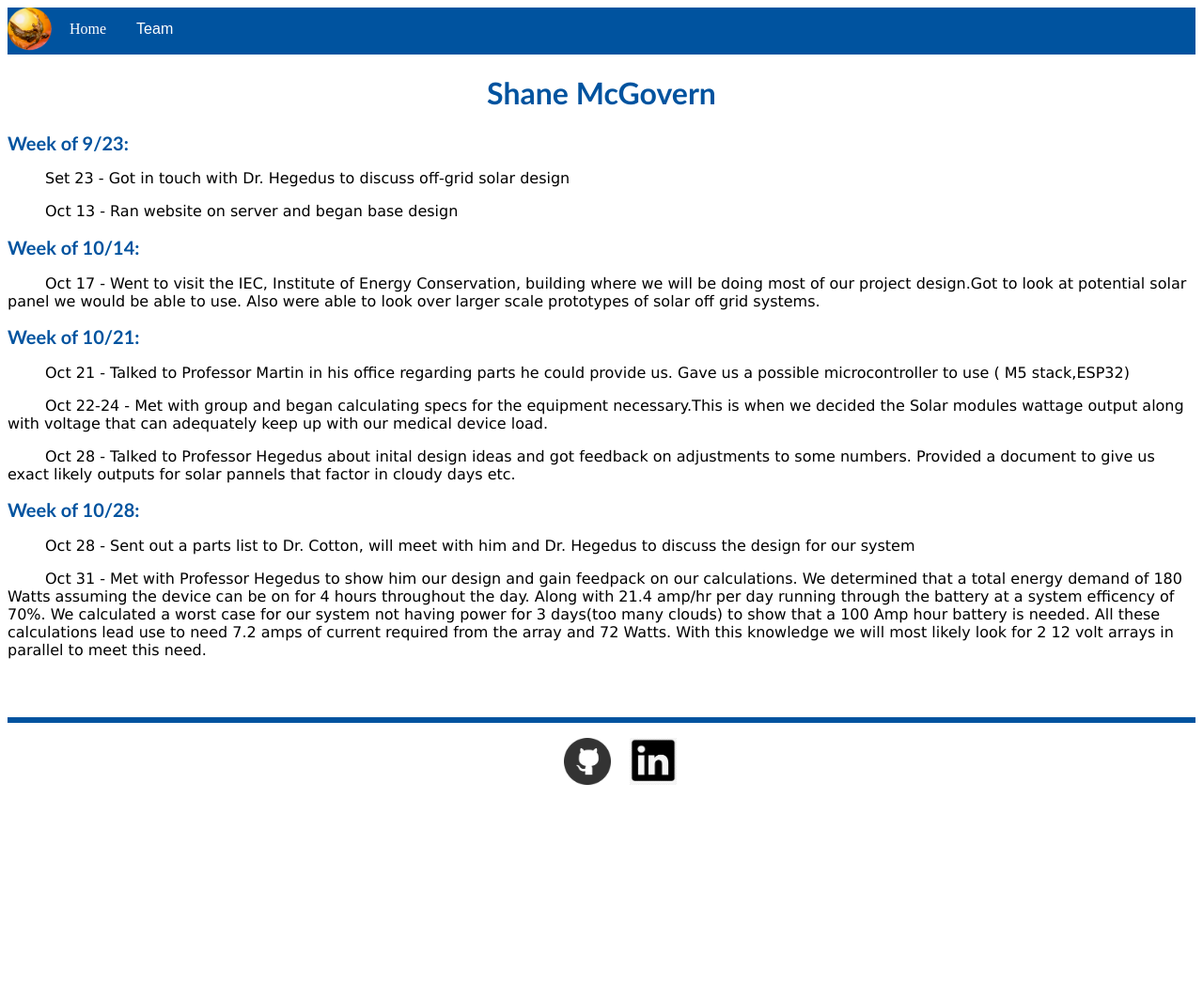
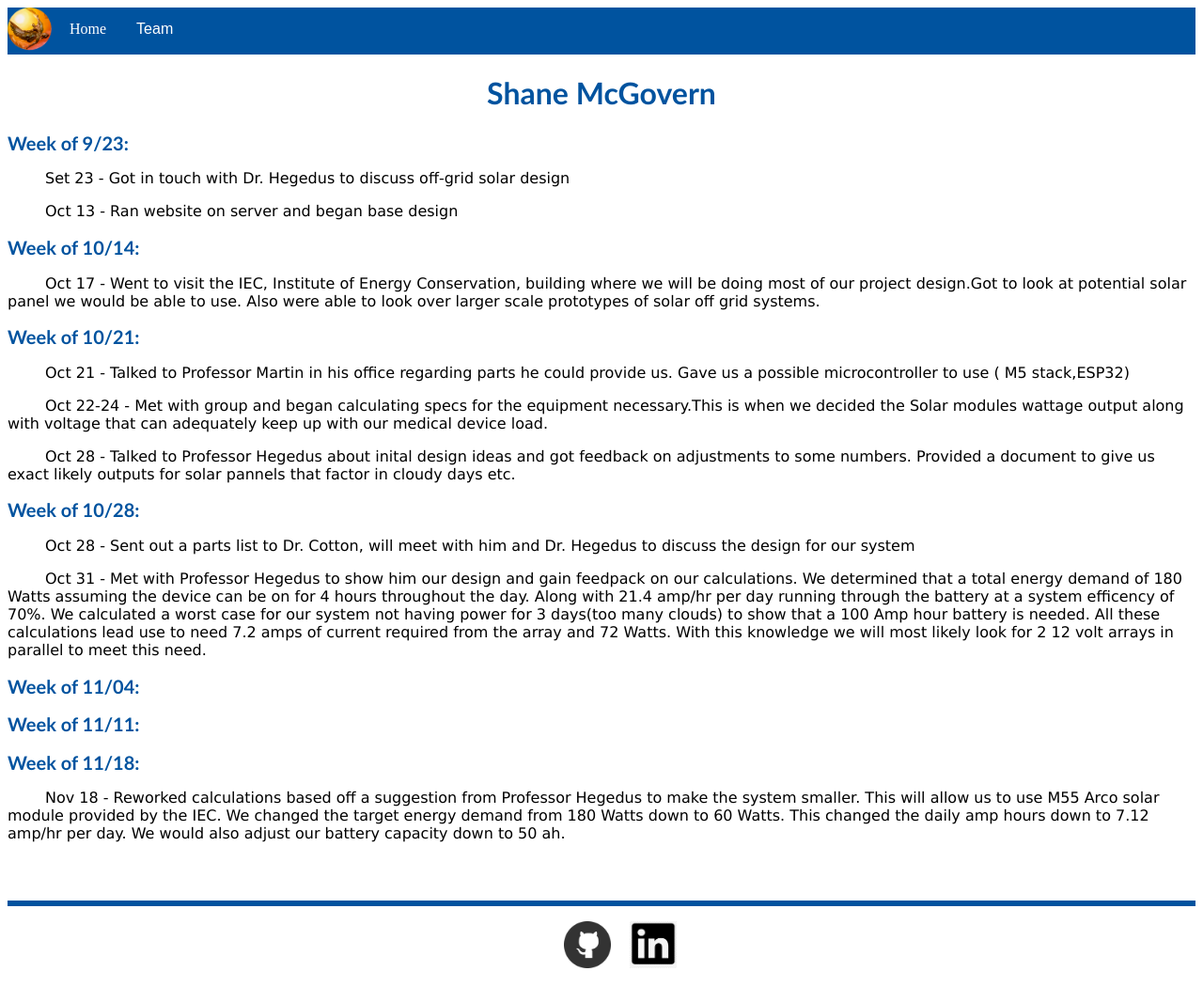
Before and after one commit to michaeli-g/IcarusSolar, a plain HTML site: page shane.html in a window 1280 px wide. Shown: the whole page at 94% size. Before the commit the page ends 855 px from the top, so only its background shows below. Drawn offline with Linux system fonts and the light colour scheme.

Commit message:
Update shane.html

```diff
--- a/shane.html
+++ b/shane.html
@@ -114,9 +114,11 @@
 		<h2>Week of 9/23:</h2>
 		<p> Set 23 - Got in touch with Dr. Hegedus to discuss off-grid solar design</p>
 		<p> Oct 13 - Ran website on server and began base design</p>
+
 		<h2>Week of 10/14:</h2>
 		<p> Oct 17 - Went to visit the IEC, Institute of Energy Conservation, building where we will be doing most of our project
 		design.Got to look at potential solar panel we would be able to use. Also were able to look over larger scale prototypes of solar off grid systems.</p>
+
 		<h2>Week of 10/21:</h2>
 		<p> Oct 21 - Talked to Professor Martin in his office regarding parts he could provide us. Gave us a possible
 		microcontroller to use ( M5 stack,ESP32)</p>
@@ -124,6 +126,7 @@
 		Solar modules wattage output along with voltage that can adequately keep up with our medical device load.</p>
 		<p> Oct 28 - Talked to Professor Hegedus about inital design ideas and got feedback on adjustments to some numbers.
 		Provided a document to give us exact likely outputs for solar pannels that factor in cloudy days etc.</p>
+
 		<h2>Week of 10/28:</h2>
 		<p> Oct 28 - Sent out a parts list to Dr. Cotton, will meet with him and Dr. Hegedus to discuss the design for our system</p>
 		<p> Oct 31 - Met with Professor Hegedus to show him our design and gain feedpack on our calculations. We determined that a total
@@ -131,6 +134,17 @@
 		through the battery at a system efficency of 70%. We calculated a worst case for our system not having power for 3 days(too many
 		clouds) to show that a 100 Amp hour battery is needed. All these calculations lead use to need 7.2 amps of current required from the
 	 	array and 72 Watts. With this knowledge we will most likely look for 2 12 volt arrays in parallel to meet this need. </p>
+
+		<h2>Week of 11/04:</h2>
+		<p>
+
+		<h2>Week of 11/11:</h2>
+
+
+		<h2>Week of 11/18:</h2>
+		<p> Nov 18 - Reworked calculations based off a suggestion from Professor Hegedus to make the system smaller. This will allow us to use
+		M55 Arco solar module provided by the IEC. We changed the target energy demand from 180 Watts down to 60 Watts. This changed the daily amp hours
+		down to 7.12 amp/hr per day. We would also adjust our battery capacity down to 50 ah. </p>
 		<p class="last"></p>
 		<footer>
 		<p><a href="https://github.com/shane-mc19" target="_blank"><img src = "github.png" width="50" height="50"></a>&nbsp;&nbsp;&nbsp;
```
